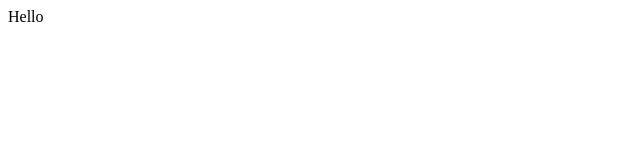
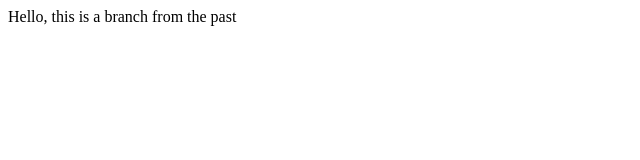
Before and after one commit to jbracht/git-demo, a plain HTML site: page index.html in a window 1280 px wide. Shown: the whole page, without its empty margins (0-640 px from the left). Drawn offline with Linux system fonts and the light colour scheme.

Commit message:
new branch changes from the past

```diff
--- a/index.html
+++ b/index.html
@@ -8,7 +8,7 @@
 </head>
 <body>
   <div>
-    Hello
+    Hello, this is a branch from the past
   </div>
 </body>
 </html>
--- /dev/null
+++ b/jess.js
@@ -0,0 +1 @@
+JESS
```
